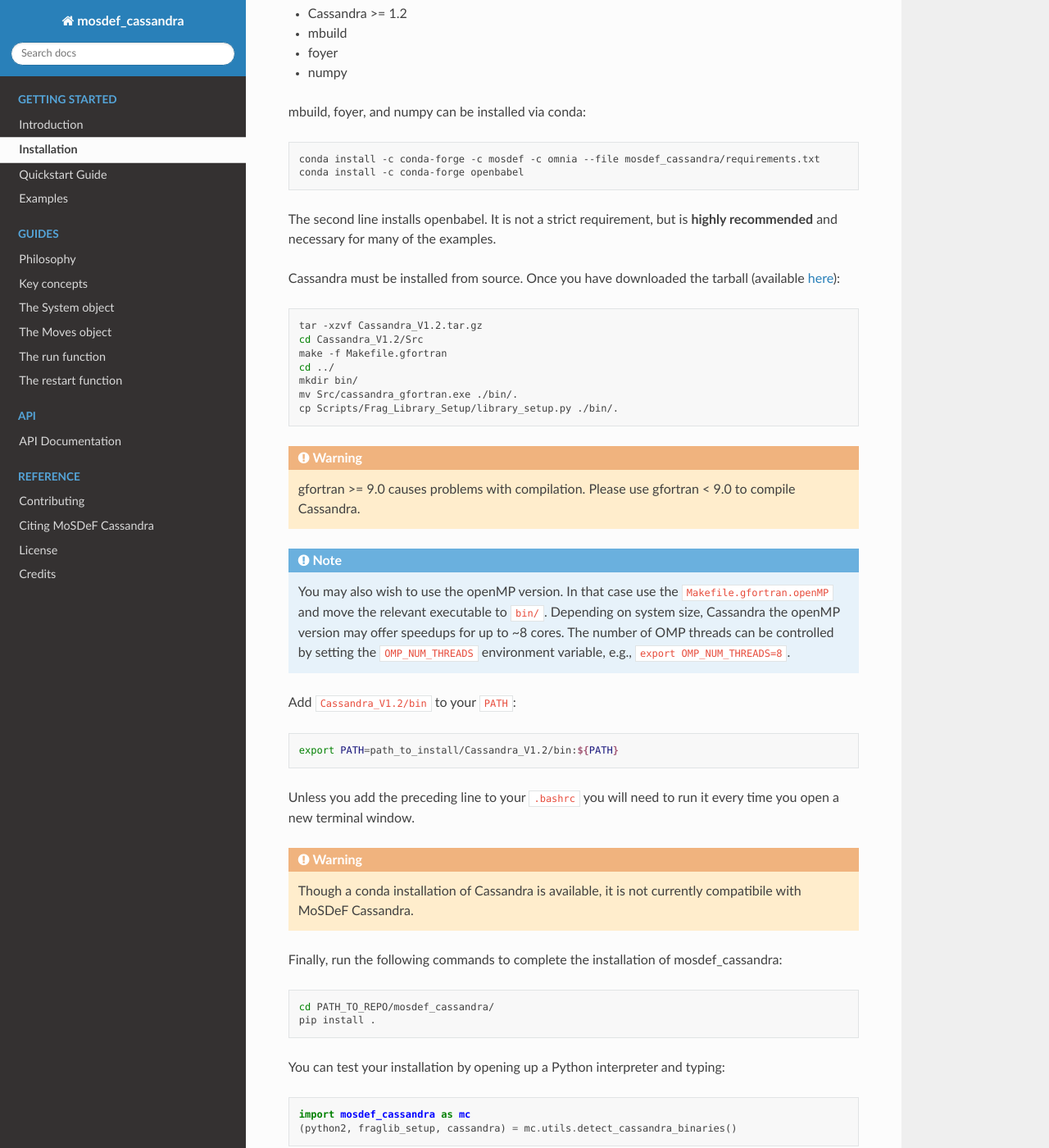
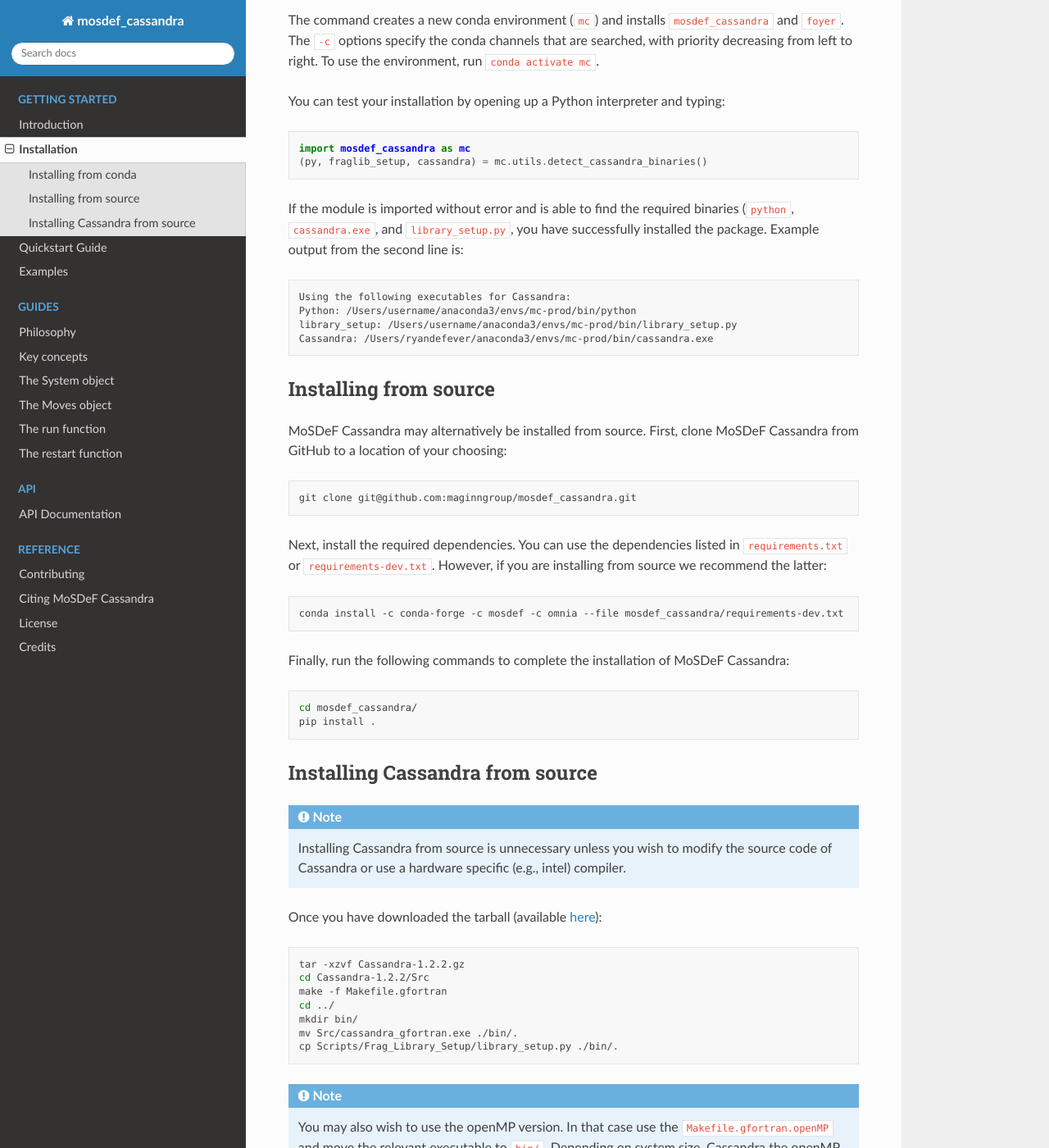
Before and after one commit to MaginnGroup/mosdef_cassandra, a Sphinx documentation site: the page built from docs/source/getting_started/install.rst, in a window 1280 px wide and 1400 px high, scrolled down 390 px. Shown: the whole window at 82% size. Built offline with Sphinx 7.4.7 and the Read the Docs theme 2.0.0, drawn with Linux system fonts in a browser that asks for light colours; some of the changed text lies outside the part shown.

Commit message:
Add conda install

```diff
--- a/docs/source/getting_started/install.rst
+++ b/docs/source/getting_started/install.rst
@@ -1,48 +1,90 @@
 Installation
 ============
 
-At this stage, the package must be installed from source.  A conda
-installation will be added in the near future.
+We recommend the conda installation for most users.
 
-First, clone MoSDeF Cassandra from GitHub to a location of your choosing:
+Installing from conda
+~~~~~~~~~~~~~~~~~~~~~
+
+Assuming you already have
+`conda <https://docs.conda.io/en/latest/miniconda.html>`_ installed,
+you can create a new conda environment and install MoSDeF
+Cassandra with a single command:
+
+.. code-block:: bash
+
+    conda create --name mc mosdef_cassandra foyer -c conda-forge -c mosdef -c omnia
+
+The command creates a new conda environment (``mc``) and installs
+``mosdef_cassandra`` and ``foyer``. The ``-c`` options specify the conda channels
+that are searched, with priority decreasing from left to right. To use the
+environment, run ``conda activate mc``.
+
+You can test your installation by opening up a Python interpreter and typing:
+
+.. code-block:: python
+
+    import mosdef_cassandra as mc
+    (py, fraglib_setup, cassandra) = mc.utils.detect_cassandra_binaries()
+
+If the module is imported without error and is able to find the required
+binaries (``python``, ``cassandra.exe``, and ``library_setup.py``,
+you have successfully installed the package. Example output from the second
+line is:
+
+.. code-block:: text
+
+    Using the following executables for Cassandra:
+    Python: /Users/username/anaconda3/envs/mc-prod/bin/python
+    library_setup: /Users/username/anaconda3/envs/mc-prod/bin/library_setup.py
+    Cassandra: /Users/ryandefever/anaconda3/envs/mc-prod/bin/cassandra.exe
+
+Installing from source
+~~~~~~~~~~~~~~~~~~~~~~
+
+MoSDeF Cassandra may alternatively be installed from source. First, clone
+MoSDeF Cassandra from GitHub to a location of your choosing:
 
 .. code-block:: bash
 
     git clone git@github.com:maginngroup/mosdef_cassandra.git
 
-Next, install the required dependencies. These include:
-
-* Cassandra >= 1.2
-* mbuild
-* foyer
-* numpy
-
-mbuild, foyer, and numpy can be installed via conda:
+Next, install the required dependencies. You can use the dependencies listed
+in ``requirements.txt`` or ``requirements-dev.txt``. However, if you are
+installing from source we recommend the latter:
 
 .. code-block:: bash
 
-    conda install -c conda-forge -c mosdef -c omnia --file mosdef_cassandra/requirements.txt
-    conda install -c conda-forge openbabel
+    conda install -c conda-forge -c mosdef -c omnia --file mosdef_cassandra/requirements-dev.txt
 
-The second line installs openbabel. It is not a strict requirement,
-but is **highly recommended** and necessary for many of the examples.
-
-Cassandra must be installed from source. Once you have downloaded the tarball
-(available `here <https://cassandra.nd.edu/index.php/download>`_):
+Finally, run the following commands to complete the installation of
+MoSDeF Cassandra:
 
 .. code-block:: bash
 
-    tar -xzvf Cassandra_V1.2.tar.gz
-    cd Cassandra_V1.2/Src
+    cd mosdef_cassandra/
+    pip install .
+
+
+Installing Cassandra from source
+~~~~~~~~~~~~~~~~~~~~~~~~~~~~~~~~
+
+.. note::
+    Installing Cassandra from source is unnecessary unless you wish to modify
+    the source code of Cassandra or use a hardware specific (e.g., intel) compiler.
+
+Once you have downloaded the tarball (available
+`here <https://github.com/MaginnGroup/Cassandra/releases>`_):
+
+.. code-block:: bash
+
+    tar -xzvf Cassandra-1.2.2.gz
+    cd Cassandra-1.2.2/Src
     make -f Makefile.gfortran
     cd ../
     mkdir bin/
     mv Src/cassandra_gfortran.exe ./bin/.
     cp Scripts/Frag_Library_Setup/library_setup.py ./bin/.
-
-.. warning::
-  gfortran >= 9.0 causes problems with compilation. Please use gfortran < 9.0
-  to compile Cassandra.
 
 .. note::
     You may also wish to use the openMP version. In that case use the
@@ -53,44 +95,11 @@
     variable, e.g., ``export OMP_NUM_THREADS=8``.
 
 
-Add ``Cassandra_V1.2/bin`` to your ``PATH``:
+Add ``Cassandra-1.2.2/bin`` to your ``PATH``:
 
 .. code-block:: bash
 
-    export PATH=path_to_install/Cassandra_V1.2/bin:${PATH}
+    export PATH=path_to_install/Cassandra-1.2.2/bin:${PATH}
 
 Unless you add the preceding line to your ``.bashrc`` you will need to
 run it every time you open a new terminal window.
-
-.. warning::
-    Though a conda installation of Cassandra is available,
-    it is not currently compatibile with MoSDeF Cassandra.
-
-Finally, run the following commands to complete the installation of
-mosdef_cassandra:
-
-.. code-block:: bash
-
-    cd PATH_TO_REPO/mosdef_cassandra/
-    pip install .
-
-You can test your installation by opening up a Python interpreter and typing:
-
-.. code-block:: python
-
-    import mosdef_cassandra as mc
-    (python2, fraglib_setup, cassandra) = mc.utils.detect_cassandra_binaries()
-
-If the module is imported without error and is able to find the required
-binaries (``python2``, ``cassandra_gfortran.exe``, and ``library_setup.py``,
-you have successfully installed the package. Example output from the second
-line is:
-
-.. code-block:: text
-
-    Using the following executables for Cassandra:
-    Python: /usr/bin/python2
-    library_setup:
-    /user/username/software/Cassandra_V1.2/bin/library_setup.py
-    Cassandra:
-    /user/username/software/Cassandra_V1.2/bin/cassandra_gfortran_openMP.exe
--- a/docs/source/getting_started/quickstart.rst
+++ b/docs/source/getting_started/quickstart.rst
@@ -1,9 +1,9 @@
 Quickstart Guide
 ================
 
-The following assumes you have already installed mosdef_cassandra
-as detailed in our installation instructions. More details on the
-``System`` and ``Moves`` objects can be found under Concepts.
+The following assumes you have already installed MoSDeF Cassandra
+as detailed in our installation instructions. Details of the
+``System`` and ``Moves`` objects can be found under Guides.
 
 Let's start by setting up an NVT Monte Carlo simulation of OPLS-AA
 methane. We will use the ``mbuild`` and ``foyer`` packages to create
```
Also changed, not shown: docs/source/getting_started/examples.rst (+7 -7 lines).
